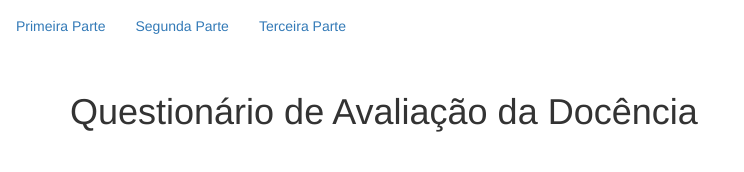
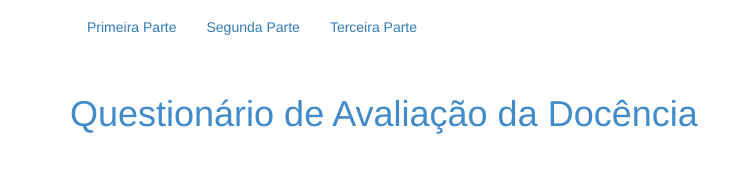
Before and after one commit to ArthurSampaio/angularJS, a plain HTML site: page view1/index.html in a window 1280 px wide. Shown: the whole page, without its empty margins (0-744 px from the left). Drawn offline with nearby package versions, Linux system fonts and the light colour scheme.

Commit message:
one more step

```diff
--- a/view1/formStyle.css
+++ b/view1/formStyle.css
@@ -1,10 +1,12 @@
 .nav-tab a:hover{
 	color: #000000;
+	background: #000000;
 
 }
 
+
 .container{
-	.margin:auto;
+	margin:auto;
 }
 
 .tab-container{
@@ -13,3 +15,8 @@
     padding-left: 50px;
     padding-right: 50px;
 }
+
+.formColor{
+	color: #428bca;
+	font-color: #428bca;
+}
--- a/view1/index.html
+++ b/view1/index.html
@@ -15,7 +15,9 @@
 
 </head>
 <body>
-	<nav class="navbar navbar-dark bg-inverse nav-tab">
+	<div class="container formColor">
+		<nav class="navbar navbar-dark bg-inverse">
+			<nav class="navbar navbar-light bg-faded">
 			  <ul class="nav navbar-nav">
 				<li class="nav-item">
 				  <a class="nav-link" href="#">Primeira Parte</a>
@@ -28,15 +30,17 @@
 				</li>
 			  </ul>
 			</nav>
+		</nav>
 
 
-	<div class = "container">
 
+		<div>
 			<h1>Questionário de Avaliação da Docência</h1>
 		</div>
 
 
 
 
+	</div>
 </body>
 </html>
```
Lines whose indentation alone changed are shown as unchanged.
